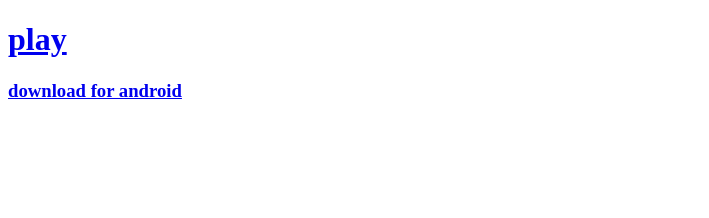
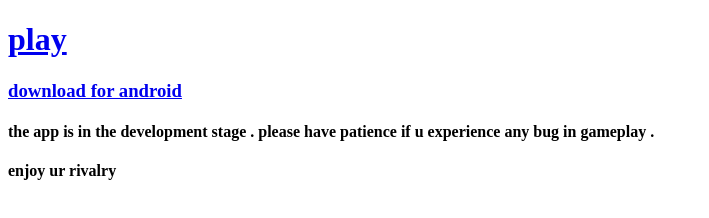
Before and after one commit to gofleek/cardgame, a website: page public/index.html in a window 1280 px wide. Shown: the whole page, without its empty margins (0-709 px from the left). Drawn offline with Linux system fonts and the light colour scheme.

Commit message:
Update index.html

```diff
--- a/public/index.html
+++ b/public/index.html
@@ -18,7 +18,15 @@
             <a href="release/twentynine.apk" download="">download for android</a>
         </h3>
     </div>
+    <div>
 
+    </div>
+<div>
 
+</div>
+    <div>
+        <h4>the app is in the development stage . please have patience if u experience any bug in gameplay .</h4>
+        <h4>enjoy ur rivalry </h4>
+    </div>
 </body>
 </html>
```
